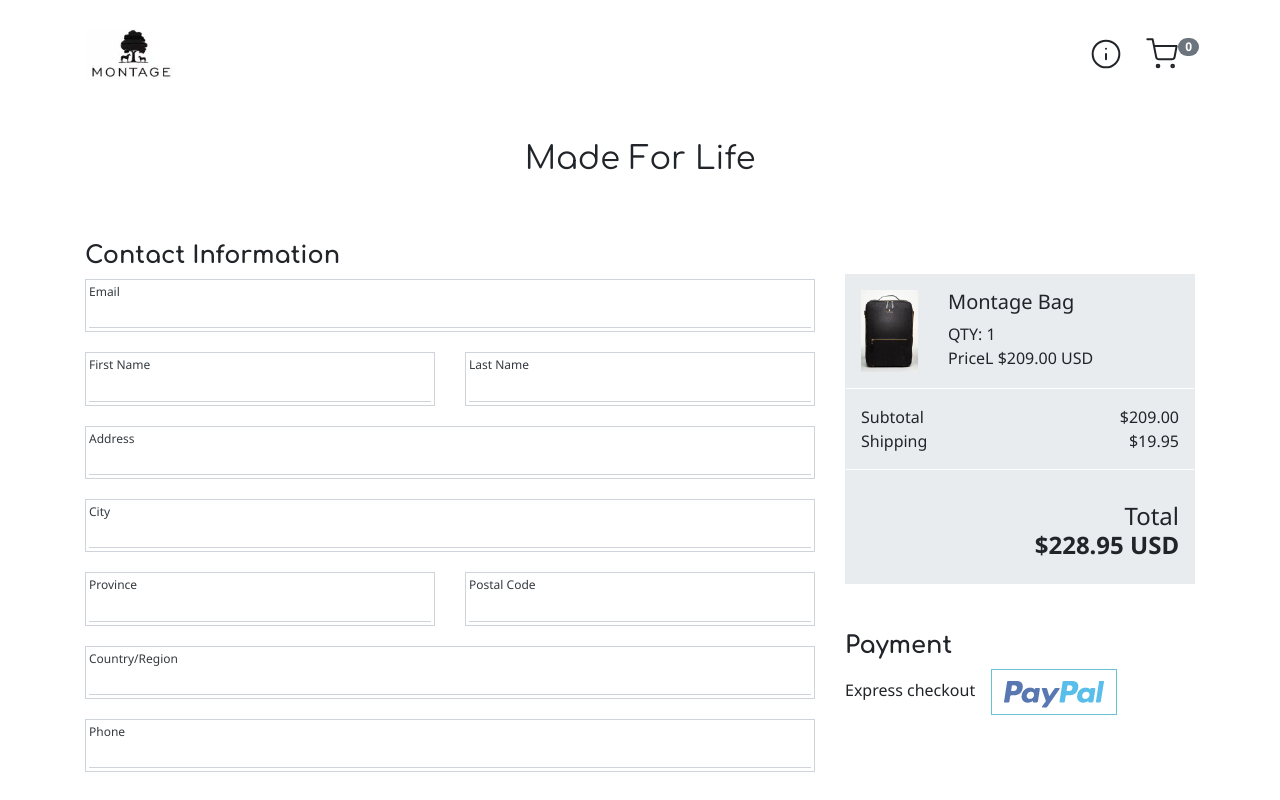
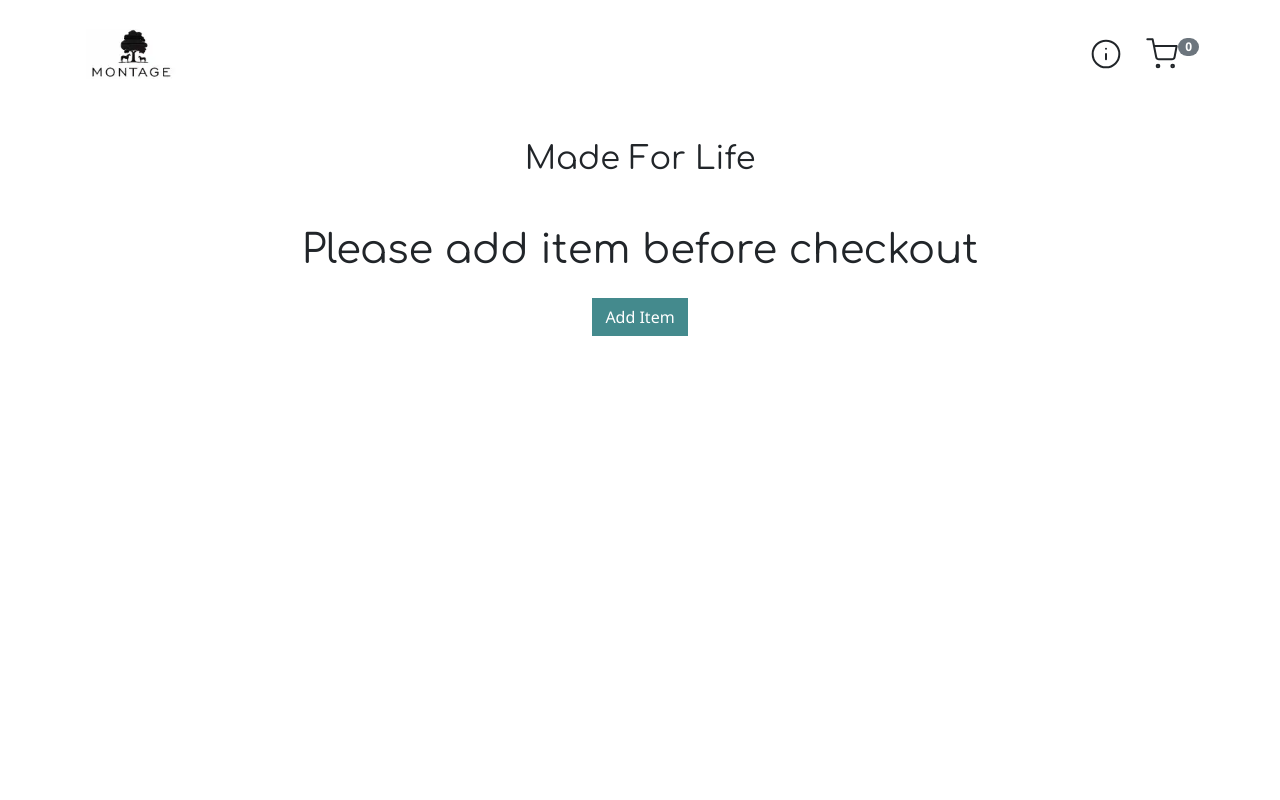
Before and after one commit to pikselan/react-ecommerce, a React (Create React App) app: page /cart in a window 1280 px wide. Shown: the top 800 px of the page. Built offline with nearby package versions, Linux system fonts and the light colour scheme.

Commit message:
to cart null if item = 0

```diff
--- a/src/pages/Cart.js
+++ b/src/pages/Cart.js
@@ -1,5 +1,7 @@
-import React from "react";
+import React, { useContext } from "react";
 import Fade from "react-reveal/Fade";
+
+import { store } from "../store";
 
 import Button from "../components/Button";
 import Header from "../components/Header";
@@ -7,11 +9,14 @@ import Footer from "../components/Footer";
 
 import Paypal from "../assets/images/paypal.png";
 
-export default function Cart(props) {
-  const item = props.item;
-  if (item === 0) {
+export default function Cart() {
+  const globalState = useContext(store);
+  const { dispatch } = globalState;
+  const state = globalState.state;
+
+  if (state.cart === 0) {
     return (
-      <div className="container-fluid p-0">
+      <div className="container-fluid p-0" style={{ height: "80vh" }}>
         <Header />
         <div className="hero container-fluid p-0">
           <Fade bottom delay={200}>
@@ -19,7 +24,7 @@ export default function Cart(props) {
             <div className="container text-center">
               <h1>Please add item before checkout</h1>
               <Button type="link" href="/item" className="btn-primary mt-3">
-                To Item
+                Add Item
               </Button>
             </div>
           </Fade>
```
